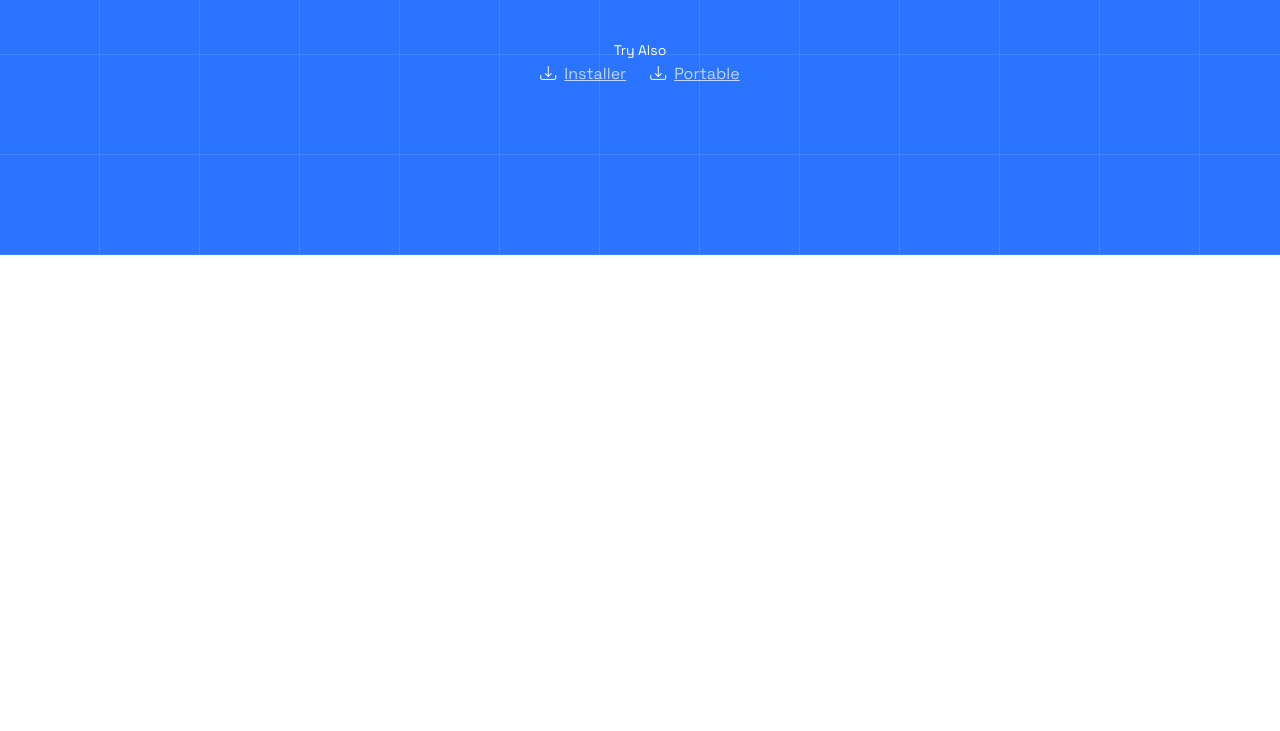
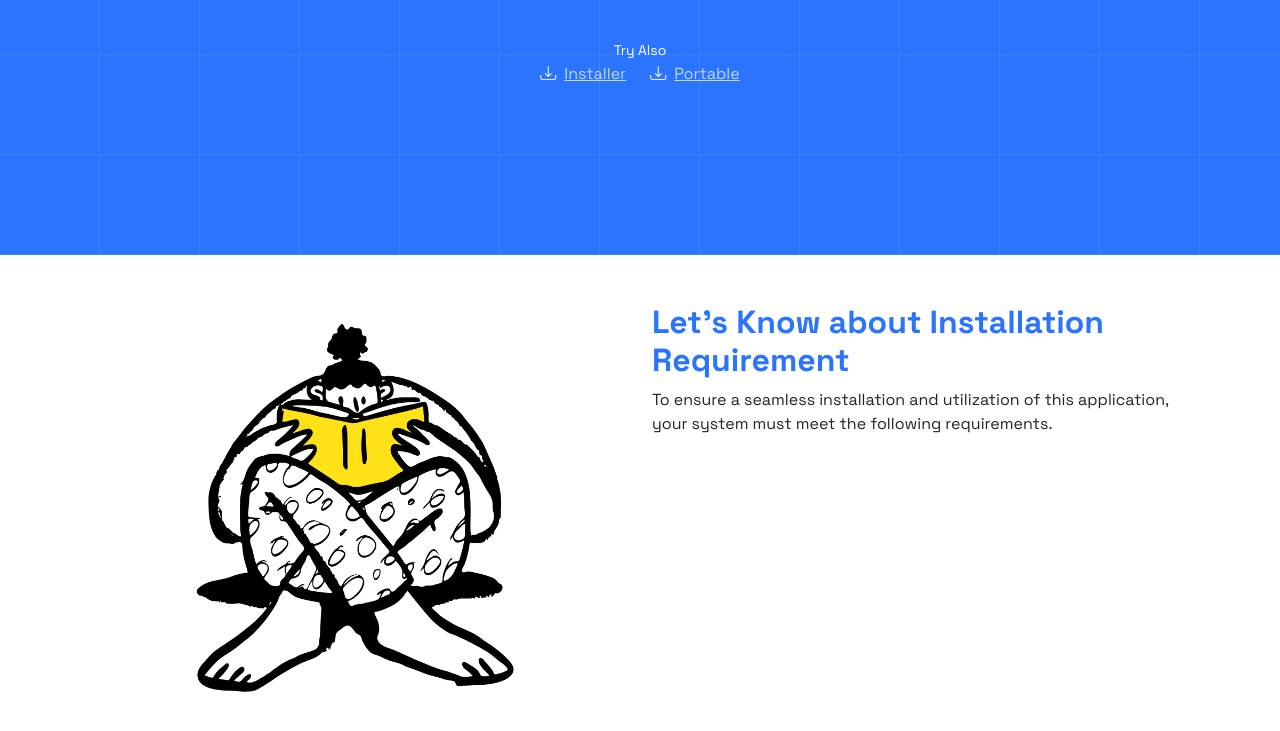
Before and after one commit to ShakilAnsary9/NMS-Kontho, a plain HTML site: page index.html in a window 1280 px wide. Shown: the part 545-1276 px from the top of the page. Before the commit the page ends 800 px from the top, so only its background shows below. Drawn offline with nearby package versions, Linux system fonts and the light colour scheme.

Commit message:
Hero Section Complete

```diff
--- a/index.html
+++ b/index.html
@@ -115,6 +115,32 @@
       </div>
     </section>
 
+    <!-- Requirement -->
+    <section>
+      <div class="container pt-5 pb-5">
+        <div class="row">
+          <div class="col-12 col-md-6">
+            <div class="req-img">
+              <img
+                class="w-100 h-100 object-fit-cover"
+                src="./images/ReadingDoodle.png"
+                alt=""
+              />
+            </div>
+          </div>
+          <div class="col-12 col-md-6">
+            <div class="req-content">
+              <h2>Let's Know about Installation Requirement</h2>
+              <p>
+                To ensure a seamless installation and utilization of this
+                application, your system must meet the following requirements.
+              </p>
+            </div>
+          </div>
+        </div>
+      </div>
+    </section>
+
     <!-- Bootstrap JS -->
     <script
       src="https://cdn.jsdelivr.net/npm/bootstrap@5.3.3/dist/js/bootstrap.bundle.min.js"
--- a/style.css
+++ b/style.css
@@ -125,4 +125,9 @@ body {
 .navbar-nav .nav-link.active,
 .navbar-nav .nav-link.show {
   color: var(--primary);
+}
+
+.req-content h2 {
+  font-weight: 800;
+  color: var(--primary);
 }/*# sourceMappingURL=style.css.map */
```
Also changed, not shown: images/ReadingDoodle.png (added).
